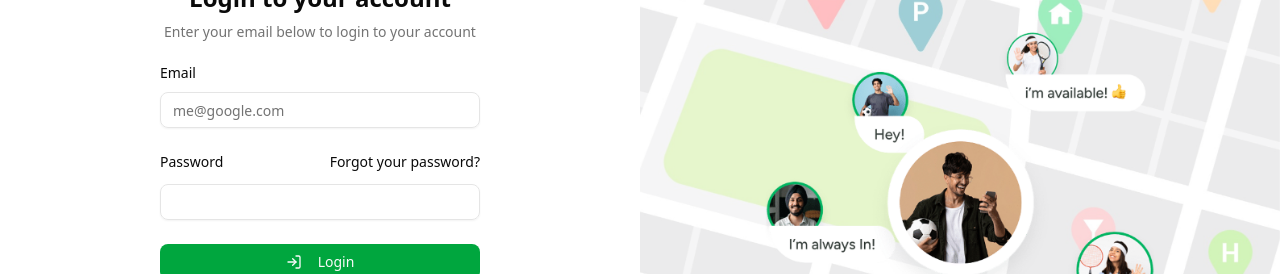
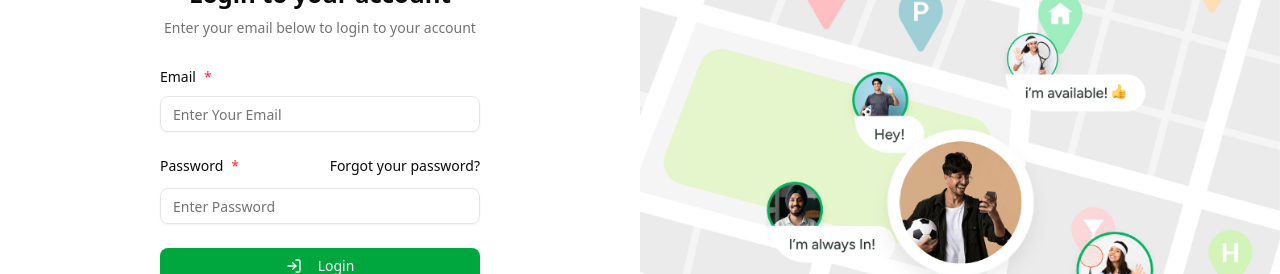
Before and after one commit to VoidAshfak/funturf-monorepo, a Next.js app: page /login in a window 1280 px wide. Shown: the part 195-469 px from the top of the page. Built offline with nearby package versions, Linux system fonts and the light colour scheme.

Commit message:
update login form with react hook form

```diff
--- a/src/components/forms/login-form.jsx
+++ b/src/components/forms/login-form.jsx
@@ -7,64 +7,105 @@ import { cn } from "@/lib/utils"
 import { LogIn } from "lucide-react"
 import { signIn } from "next-auth/react"
 import Link from "next/link"
-import { useActionState, useState } from "react"
+import { useState } from "react"
+import { useForm } from "react-hook-form"
+import InputField from "../InputField"
+import RequiredSign from "../RequiredSign"
 
 export function LoginForm({ className }) {
 
-    const [errorOccured, setErrorOccured] = useState(false);
+    const [isSubmitting, setIsSubmitting] = useState(false);
 
-    const login = async (prevState, formData) => {
+    const {
+        register,
+        handleSubmit,
+        formState: { errors },
+        setError
+    } = useForm();
+
+    const login = async (formData) => {
+
+        setIsSubmitting(true);
 
         const result = await signIn('credentials', {
-            email: formData.get("email"),
-            password: formData.get("password"),
+            email: formData.email,
+            password: formData.password,
             redirect: false
         });
 
         if (!result.ok) {
-            setErrorOccured(true);
+            setError('root.response', {
+                message: 'Invalid Email/Password'
+            });
+            setIsSubmitting(false);
         } else {
             window.location.href = '/';
         }
     };
 
-    const [state, formAction, isPending] = useActionState(login, {});
-
     return (
-        <form action={formAction} className={cn("flex flex-col gap-6", className)}>
+        <form
+            className={cn("flex flex-col gap-6", className)}
+            onSubmit={handleSubmit(login)}
+        >
             <div className="flex flex-col items-center gap-2 text-center">
                 <h1 className="text-2xl font-bold">Login to your account</h1>
                 <p className="text-muted-foreground text-sm text-balance">
                     Enter your email below to login to your account
                 </p>
-                {errorOccured && <p className="text-red-500">Invalid Email/Password</p>}
+                <p className="text-red-500">{errors?.root?.response?.message}</p>
             </div>
             <div className="grid gap-6">
                 <div className="grid gap-3">
-                    <Label htmlFor="email">Email</Label>
+                    <Label htmlFor="email">
+                        Email
+                        <RequiredSign />
+                    </Label>
+                    <InputField errors={errors}>
                         <Input
                             id="email"
                             name="email"
-                        type="email"
-                        placeholder="me@google.com"
-                        required
+                            placeholder="Enter Your Email"
+                            className={`${errors?.email ? 'border-2 border-red-500' : ''}`}
+                            {...register("email", {
+                                required: "Email is required",
+                                pattern: {
+                                    value: /^[^\s@]+@[^\s@]+\.[^\s@]+$/, // basic email regex
+                                    message: "Please enter a valid email address",
+                                },
+                            })}
                         />
+                    </InputField>
                 </div>
                 <div className="grid gap-3">
                     <div className="flex items-center">
-                        <Label htmlFor="password">Password</Label>
+                        <Label htmlFor="password">
+                            Password
+                            <RequiredSign />
+                        </Label>
+
                         <Link href="#" className="ml-auto text-sm underline-offset-4 hover:underline">
                             Forgot your password?
                         </Link>
                     </div>
+                    <InputField errors={errors}>
                         <Input
+                            type="password"
                             id="password"
                             name="password"
-                        type="password"
-                        required
+                            placeholder="Enter Password"
+                            className={`${errors?.password ? 'border-2 border-red-500' : ''}`}
+                            {...register("password", {
+                                required: "Password is required"
+                            })}
                         />
+                    </InputField>
                 </div>
-                <Button type="submit" className="w-full bg-green-600">
+                <Button
+                    type="submit"
+                    className="w-full bg-green-600"
+                    disabled={isSubmitting}
+                >
                     <LogIn className="mr-2 h-4 w-4" />
                     Login
                 </Button>
```
Lines whose indentation alone changed are shown as unchanged.
